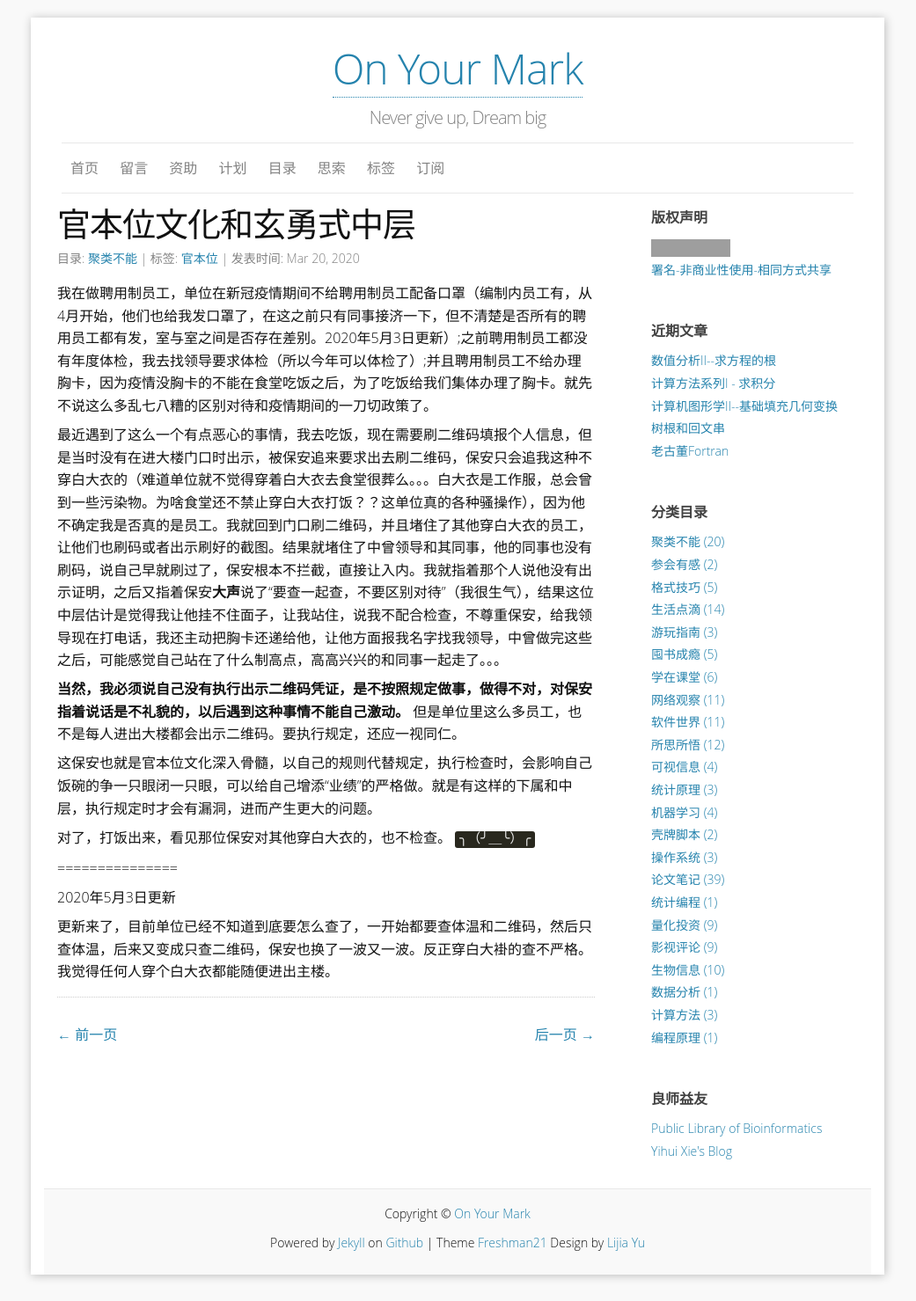
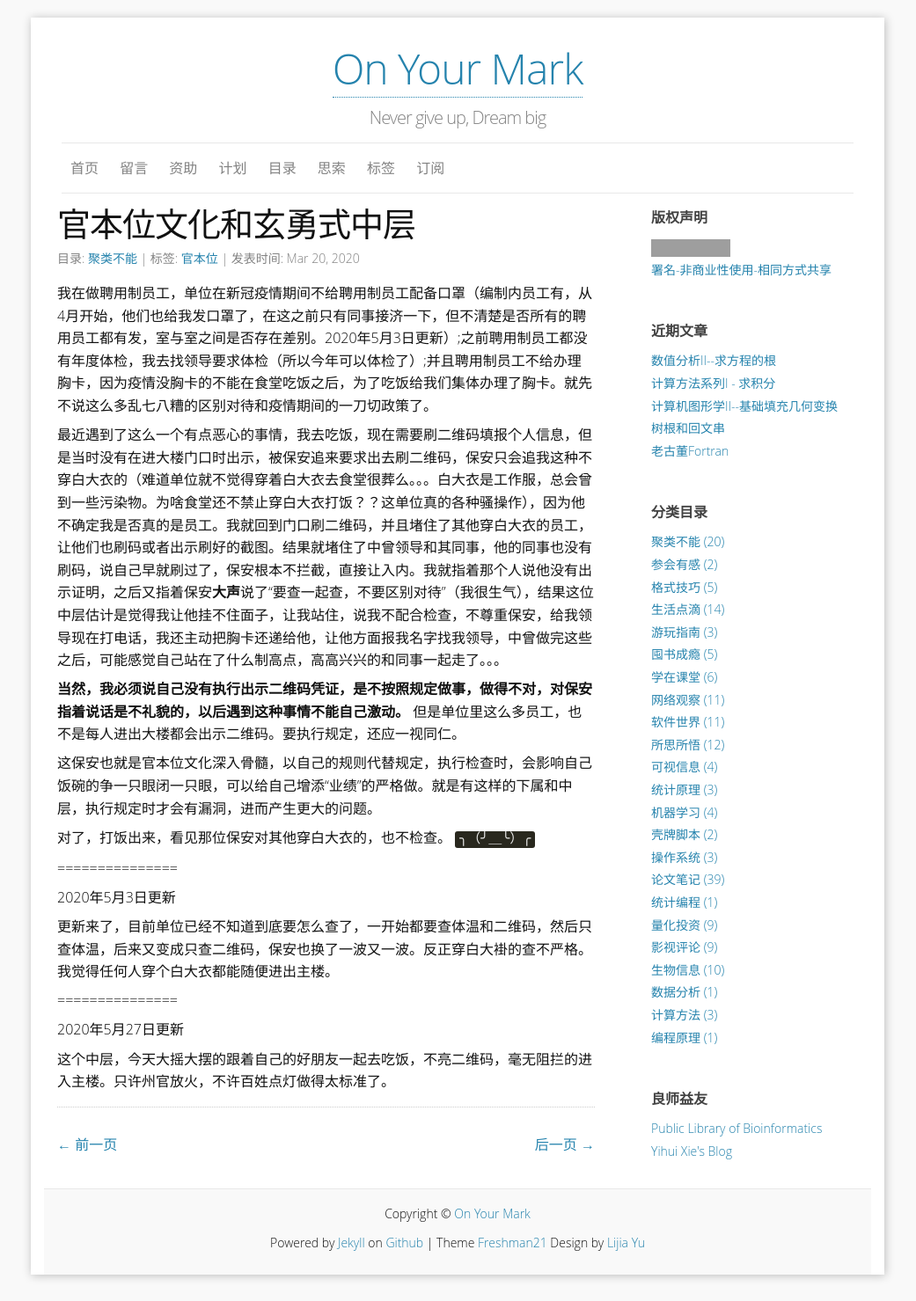
Before and after one commit to yulijia/cn, a Jekyll site: the page built from _posts/2020-03-20-Officer-based-Culture.md, in a window 1280 px wide. Shown: the whole page at 88% size, without its empty margins (120-1161 px from the left). Built offline with Jekyll 4.4.1, drawn with Linux system fonts in a browser that asks for light colours; comment, search, counter and statistics services are not loaded; grey boxes are pictures that could not be loaded.

Commit message:
update content

```diff
--- a/_posts/2020-03-20-Officer-based-Culture.md
+++ b/_posts/2020-03-20-Officer-based-Culture.md
@@ -24,3 +24,9 @@ tags:
 2020年5月3日更新
 
 更新来了，目前单位已经不知道到底要怎么查了，一开始都要查体温和二维码，然后只查体温，后来又变成只查二维码，保安也换了一波又一波。反正穿白大褂的查不严格。我觉得任何人穿个白大衣都能随便进出主楼。
+
+===============
+
+2020年5月27日更新
+
+这个中层，今天大摇大摆的跟着自己的好朋友一起去吃饭，不亮二维码，毫无阻拦的进入主楼。只许州官放火，不许百姓点灯做得太标准了。
```
